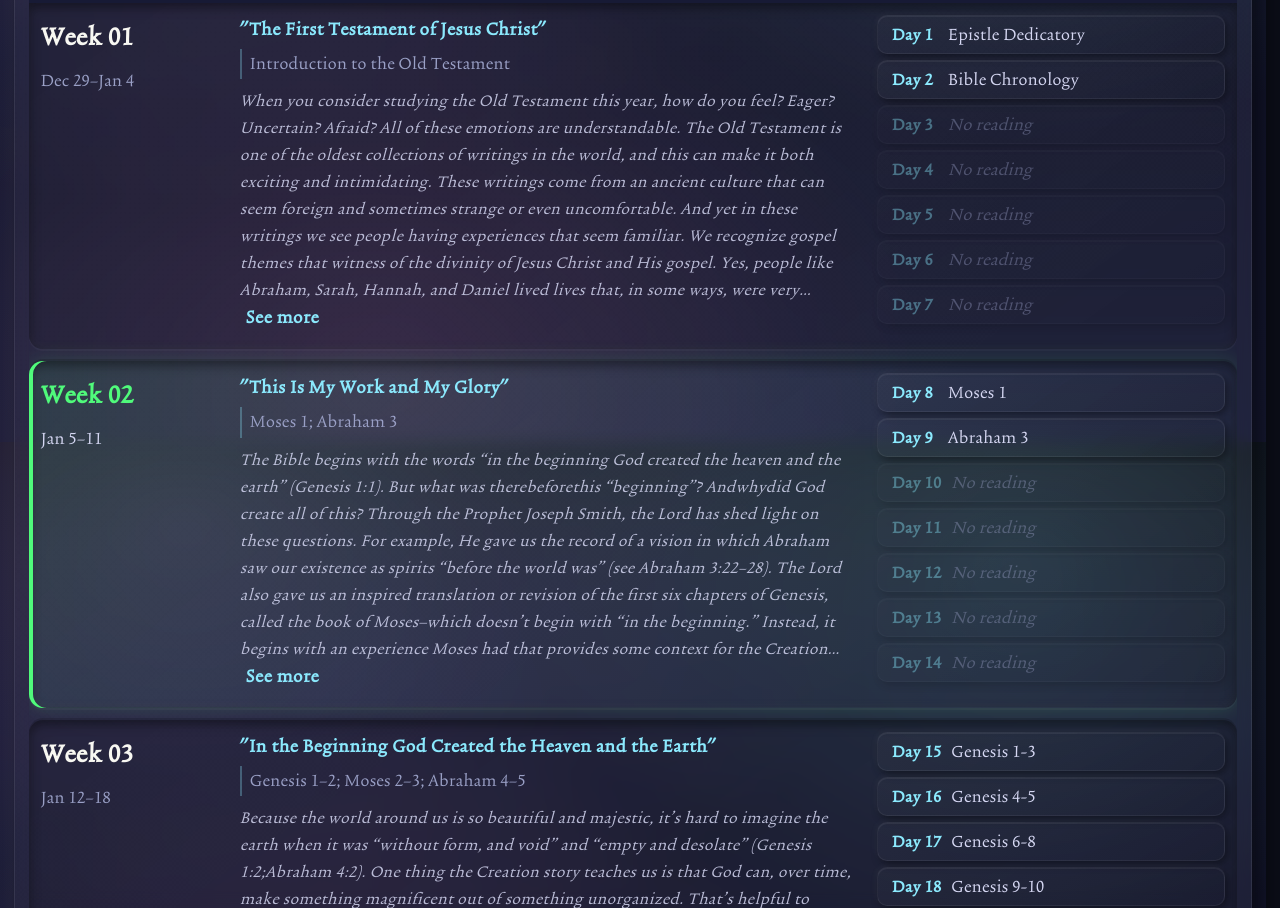
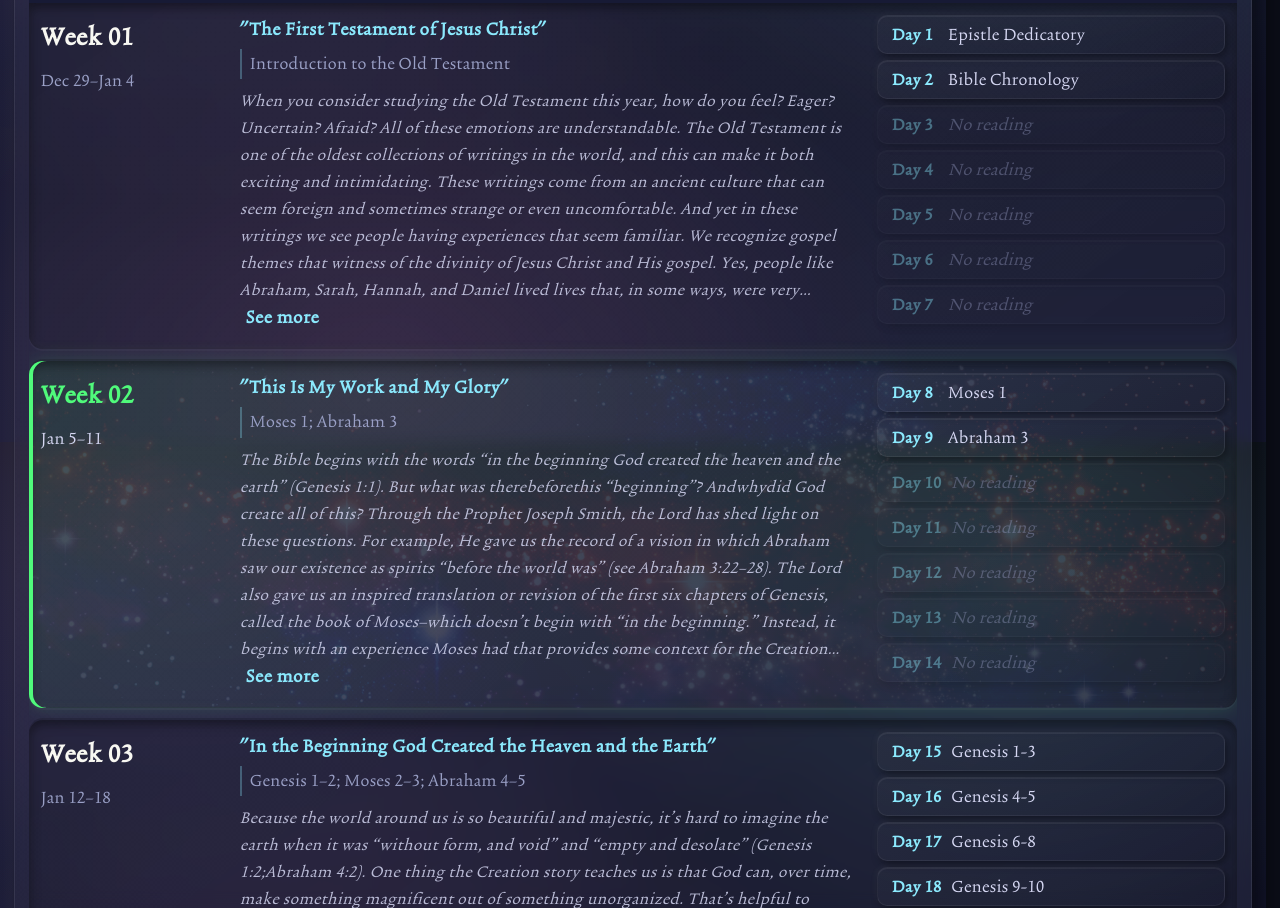
Before and after one commit to scottdraper8/soltana, a website built with Vite: page index.html in a window 1280 px wide. Shown: the part 358-1266 px from the top of the page. Built offline with nearby package versions, Linux system fonts and the light colour scheme.

Commit message:
Add dynamic background image to current week row

```diff
--- a/src/styles/_timeline.scss
+++ b/src/styles/_timeline.scss
@@ -127,6 +127,22 @@ table.timeline {
         z-index: 0;
       }
 
+      // Background image for current week - positioned behind all content
+      .current-week-bg {
+        position: absolute;
+        inset: 0;
+        display: block;
+        border-radius: 14px;
+        background-size: cover;
+        background-position: center;
+        background-repeat: no-repeat;
+        opacity: 0.15;
+        mix-blend-mode: soft-light;
+        filter: brightness(0.6) contrast(1.5);
+        pointer-events: none;
+        z-index: -1;
+      }
+
       &:hover:not(.current-week) .row-overlay {
         opacity: 1;
       }
@@ -154,6 +170,8 @@ table.timeline {
         .row-overlay {
           display: none;
         }
+
+        // Background image is set dynamically via inline style in renderer
       }
     }
   }
--- a/src/timeline/renderer.ts
+++ b/src/timeline/renderer.ts
@@ -59,9 +59,16 @@ function renderWeekRow(week: Week, isCurrentWeek: boolean): string {
        </div>`
     : '';
 
+  // Background image element for current week with dynamic image from data
+  const currentWeekBg =
+    isCurrentWeek && week.cfm.image
+      ? `<span class="current-week-bg" style="background-image: url('/src/${week.cfm.image}')" aria-hidden="true"></span>`
+      : '';
+
   return `
             <tr data-week="${String(week.week)}" data-week-start="${week.startDate}" data-week-end="${week.endDate}"${currentClass}>
               <td class="col-week">
+                ${currentWeekBg}
                 <span class="row-overlay" aria-hidden="true"></span>
                 <div class="weeknum">${formatWeekNumber(week.week)}</div>
                 <div class="dates">${week.dateLabel}</div>
```
